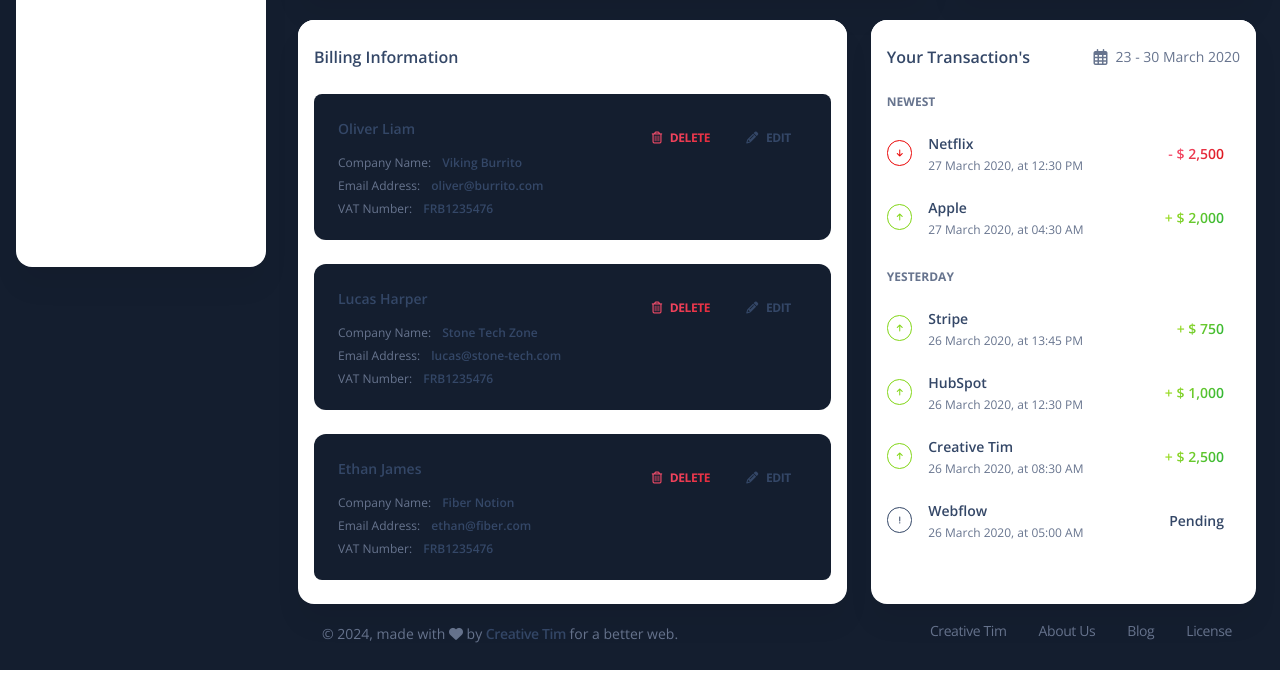
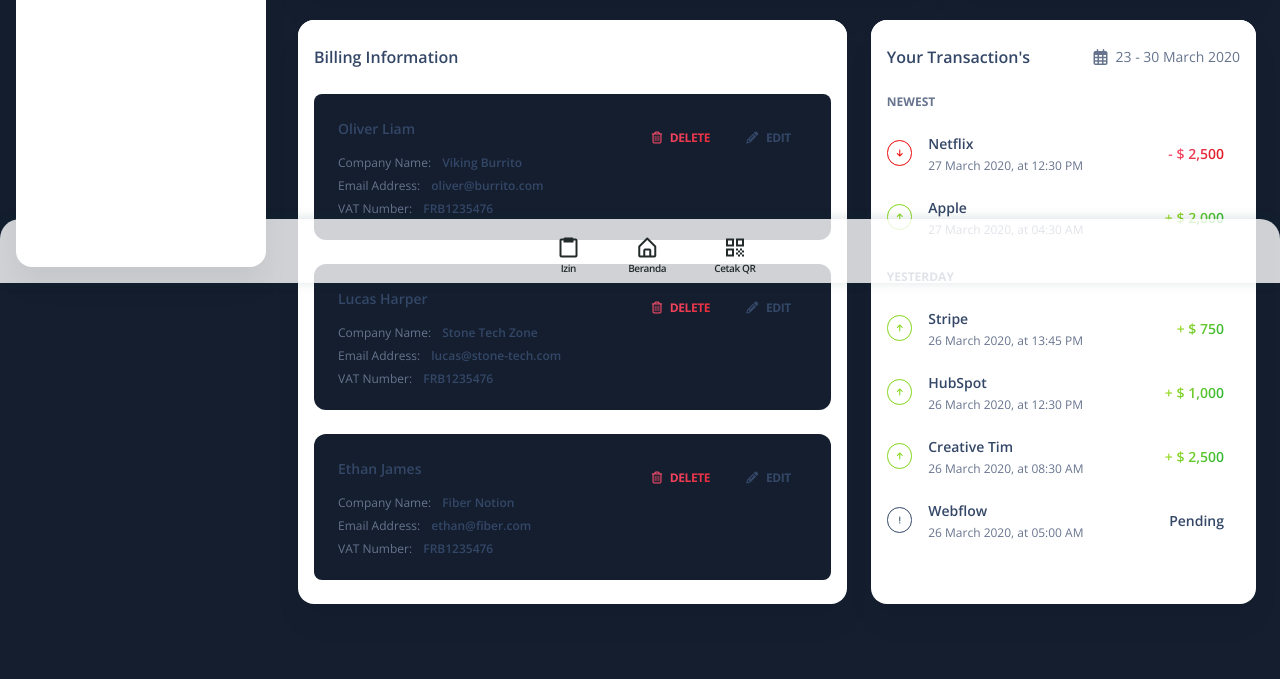
Before and after one commit to Wahyubotz78/absensaciba, a PHP site: page /halaman/billing.php in a window 1280 px wide; the page is wider, and only the part inside the window is pictured. Shown: the part 517-1196 px from the top of that part. Run offline with PHP 8.4, Linux system fonts and the light colour scheme; the visitor is signed in with stand-in values (Sample User, id 1); data comes from the database, SQL or seed files in the repository; data that the repository does not hold is empty; some libraries are stand-ins or nearby versions.

Commit message:
Bottom bar

```diff
--- /dev/null
+++ b/assets/css/footbar.css
@@ -0,0 +1,288 @@
+/*=============== GOOGLE FONTS ===============*/
+@import url("https://fonts.googleapis.com/css2?family=Open+Sans:wght@400;600&display=swap");
+
+/*=============== VARIABLES CSS ===============*/
+:root {
+
+    /*========== Colors ==========*/
+    --hue: 174;
+    --sat: 63%;
+    --first-color: hsl(var(--hue), var(--sat), 40%);
+    --first-color-alt: hsl(var(--hue), var(--sat), 36%);
+    --title-color: hsl(var(--hue), 12%, 15%);
+    --text-color: hsl(var(--hue), 8%, 35%);
+    --body-color: hsl(var(--hue), 100%, 99%);
+    --container-color: rgba(255, 255, 255, 0.8); /* Ubah nilai transparansi sesuai keinginan, di sini menggunakan 0.9 *
+
+
+    /*========== Font and typography ==========*/
+    --body-font: 'Open Sans', sans-serif;
+    --h1-font-size: 1.5rem;
+    --normal-font-size: .938rem;
+    --tiny-font-size: .625rem;
+
+    /*========== z index ==========*/
+    --z-tooltip: 10;
+    --z-fixed: 100;
+}
+
+@media screen and (min-width: 968px) {
+    :root {
+        --h1-font-size: 2.25rem;
+        --normal-font-size: 1rem;
+    }
+}
+
+/*=============== BASE ===============*/
+* {
+    box-sizing: border-box;
+    padding: 0;
+    margin: 0;
+}
+
+html {
+    scroll-behavior: smooth;
+}
+
+body {
+    margin: var(--header-height) 0 0 0;
+    font-family: var(--body-font);
+    font-size: var(--normal-font-size);
+    background-color: var(--body-color);
+    color: var(--text-color);
+}
+
+ul {
+    list-style: none;
+}
+
+a {
+    text-decoration: none;
+}
+
+img {
+    max-width: 100%;
+    height: auto;
+}
+
+/*=============== REUSABLE CSS CLASSES ===============*/
+.section {
+    padding: 4.5rem 0 2rem;
+}
+
+.section__title {
+    font-size: var(--h1-font-size);
+    color: var(--title-color);
+    text-align: center;
+    margin-bottom: 1.5rem;
+}
+
+.section__height {
+    height: 100vh;
+}
+
+/*=============== LAYOUT ===============*/
+.container {
+    max-width: 968px;
+    margin-left: 1rem;
+    margin-right: 1rem;
+}
+
+/*=============== HEADER ===============*/
+.headerr {
+    position: fixed;
+    top: 0;
+    left: 0;
+    width: 100%;
+    background-color: #fff0;
+    z-index: var(--z-fixed);
+    transition: .4s;
+}
+
+/*=============== NAV ===============*/
+/* Dropdown styles */
+.nav__dropdown {
+    position: relative;
+}
+
+.nav__dropdown-content {
+    display: none;
+    position: absolute;
+    background-color: var(--container-color);
+    box-shadow: 0 8px 16px rgba(0, 0, 0, 0.1);
+    border-radius: 0.625rem;
+    z-index: 1;
+    top: auto;
+    bottom: 100%;
+    left: 0;
+    width: 200px;
+    /* Adjust the width as needed */
+}
+
+.nav__dropdown-content a {
+    color: var(--text-color);
+    padding: 1rem;
+    display: block;
+    text-decoration: none;
+}
+
+.nav__dropdown:hover .nav__dropdown-content {
+    display: block;
+}
+
+.nav {
+    height: var(--header-height);
+    display: flex;
+    justify-content: space-between;
+    align-items: center;
+}
+
+.nav__img {
+    width: 32px;
+    border-radius: 50%;
+}
+
+.nav__logo {
+    color: var(--title-color);
+    font-weight: 600;
+}
+
+@media screen and (max-width: 1920px) {
+    .nav__menu {
+        position: fixed;
+        bottom: 0;
+        left: 0;
+        background-color: var(--container-color);
+        box-shadow: 0 -1px 12px hsla(var(--hue), var(--sat), 15%, 0.15);
+        width: 100%;
+        height: 4rem;
+        padding: 0 1rem;
+        display: grid;
+        align-content: center;
+        border-radius: 1.25rem 1.25rem 0 0;
+        transition: .4s;
+    }
+}
+
+.nav__list,
+.nav__link {
+    display: flex;
+}
+
+.nav__link {
+    flex-direction: column;
+    align-items: center;
+    color: var(--title-color);
+    font-weight: 600;
+}
+
+.nav__list {
+    justify-content: space-around;
+}
+
+.nav__name {
+    font-size: var(--tiny-font-size);
+    /* display: none;*/
+    /* Minimalist design, hidden labels */
+}
+
+.nav__icon {
+    font-size: 1.5rem;
+}
+
+/*Active link*/
+.active-link {
+    position: relative;
+    color: var(--first-color);
+    transition: .3s;
+}
+
+/* Minimalist design, active link */
+/* .active-link::before{
+content: '';
+position: absolute;
+bottom: -.5rem;
+width: 4px;
+height: 4px;
+background-color: var(--first-color);
+border-radius: 50%;
+} */
+
+/* Change background header */
+.scroll-header {
+    box-shadow: 0 1px 12px hsla(var(--hue), var(--sat), 15%, 0.15);
+}
+
+/*=============== MEDIA QUERIES ===============*/
+/* For small devices */
+/* Remove if you choose, the minimalist design */
+@media screen and (max-width: 320px) {
+    .nav__name {
+        display: none;
+    }
+}
+
+/* For medium devices */
+@media screen and (min-width: 576px) {
+    .nav__list {
+        justify-content: center;
+        column-gap: 3rem;
+    }
+}
+
+@media screen and (min-width: 1920px) {
+    body {
+        margin: 0;
+    }
+
+    .section {
+        padding: 7rem 0 2rem;
+    }
+
+    .nav {
+        height: calc(var(--header-height) + 1.5rem);
+        /* 4.5rem */
+    }
+
+    .nav__img {
+        display: none;
+    }
+
+    .nav__icon {
+        display: none;
+    }
+
+    .nav__name {
+        font-size: var(--normal-font-size);
+        /* display: block; */
+        /* Minimalist design, visible labels */
+    }
+
+    .nav__link:hover {
+        color: var(--first-color);
+    }
+
+    /* First design, remove if you choose the minimalist design */
+    .active-link::before {
+        content: '';
+        position: absolute;
+        bottom: -.75rem;
+        width: 4px;
+        height: 4px;
+        background-color: var(--first-color);
+        border-radius: 50%;
+    }
+
+    /* Minimalist design */
+    /* .active-link::before{
+bottom: -.75rem;
+} */
+}
+
+/* For large devices */
+@media screen and (min-width: 1024px) {
+    .container {
+        margin-left: auto;
+        margin-right: auto;
+    }
+}
--- a/halaman/beranda.php
+++ b/halaman/beranda.php
@@ -43,8 +43,6 @@
 </head>
 
 <body class="g-sidenav-show  bg-gray-100">
-
-<?php include('sidebar.php');?>
 
 <?php include('navbar.php');?>
     <div class="container-fluid py-4">
--- a/halaman/footer.php
+++ b/halaman/footer.php
@@ -1,32 +1,31 @@
-<footer class="footer pt-3  ">
-        <div class="container-fluid">
-          <div class="row align-items-center justify-content-lg-between">
-            <div class="col-lg-6 mb-lg-0 mb-4">
-              <div class="copyright text-center text-sm text-muted text-lg-start">
-                © <script>
-                  document.write(new Date().getFullYear())
-                </script>,
-                made with <i class="fa fa-heart"></i> by
-                <a href="https://www.creative-tim.com" class="font-weight-bold" target="_blank">Creative Tim</a>
-                for a better web.
-              </div>
-            </div>
-            <div class="col-lg-6">
-              <ul class="nav nav-footer justify-content-center justify-content-lg-end">
-                <li class="nav-item">
-                  <a href="https://www.creative-tim.com" class="nav-link text-muted" target="_blank">Creative Tim</a>
+<br>
+<br>
+
+<div class="headerr" id="header">
+			<div class="nav container fixed-bottom">
+
+				<div class="nav__menu" id="nav-menu">
+          <br>
+					<ul class="nav__list">
+						<li class="nav__item">
+							<a href="#" class="nav__link">
+								<i class='bx bx-clipboard nav__icon'></i>
+								<span class="nav__name">Izin</span>
+							</a>
 						</li>
-                <li class="nav-item">
-                  <a href="https://www.creative-tim.com/presentation" class="nav-link text-muted" target="_blank">About Us</a>
+						<li class="nav__item">
+							<a href="#" class="nav__link">
+								<i class='bx bx-home-alt nav__icon'></i>
+								<span class="nav__name">Beranda</span>
+							</a>
 						</li>
-                <li class="nav-item">
-                  <a href="https://www.creative-tim.com/blog" class="nav-link text-muted" target="_blank">Blog</a>
-                </li>
-                <li class="nav-item">
-                  <a href="https://www.creative-tim.com/license" class="nav-link pe-0 text-muted" target="_blank">License</a>
+						<li class="nav__item">
+							<a href="#" class="nav__link">
+								<i class='bx bx-qr nav__icon'></i>
+								<span class="nav__name">Cetak QR</span>
+							</a>
 						</li>
 					</ul>
 				</div>
 			</div>
 		</div>
-      </footer>
--- a/halaman/link.php
+++ b/halaman/link.php
@@ -11,8 +11,10 @@
   <!-- Font Awesome Icons -->
   <script src="https://kit.fontawesome.com/42d5adcbca.js" crossorigin="anonymous"></script>
   <link href="../assets/css/nucleo-svg.css" rel="stylesheet" />
+  <link href="../assets/css/footbar.css" rel="stylesheet" />
   <!-- CSS Files -->
   <link id="pagestyle" href="../assets/css/soft-ui-dashboard.css?v=1.0.7" rel="stylesheet" />
+  <link rel="stylesheet" href="https://cdn.jsdelivr.net/npm/boxicons@latest/css/boxicons.min.css">
   <!-- Nepcha Analytics (nepcha.com) -->
   <!-- Nepcha is a easy-to-use web analytics. No cookies and fully compliant with GDPR, CCPA and PECR. -->
   <script defer data-site="YOUR_DOMAIN_HERE" src="https://api.nepcha.com/js/nepcha-analytics.js"></script>
```
Lines whose indentation alone changed are shown as unchanged.
